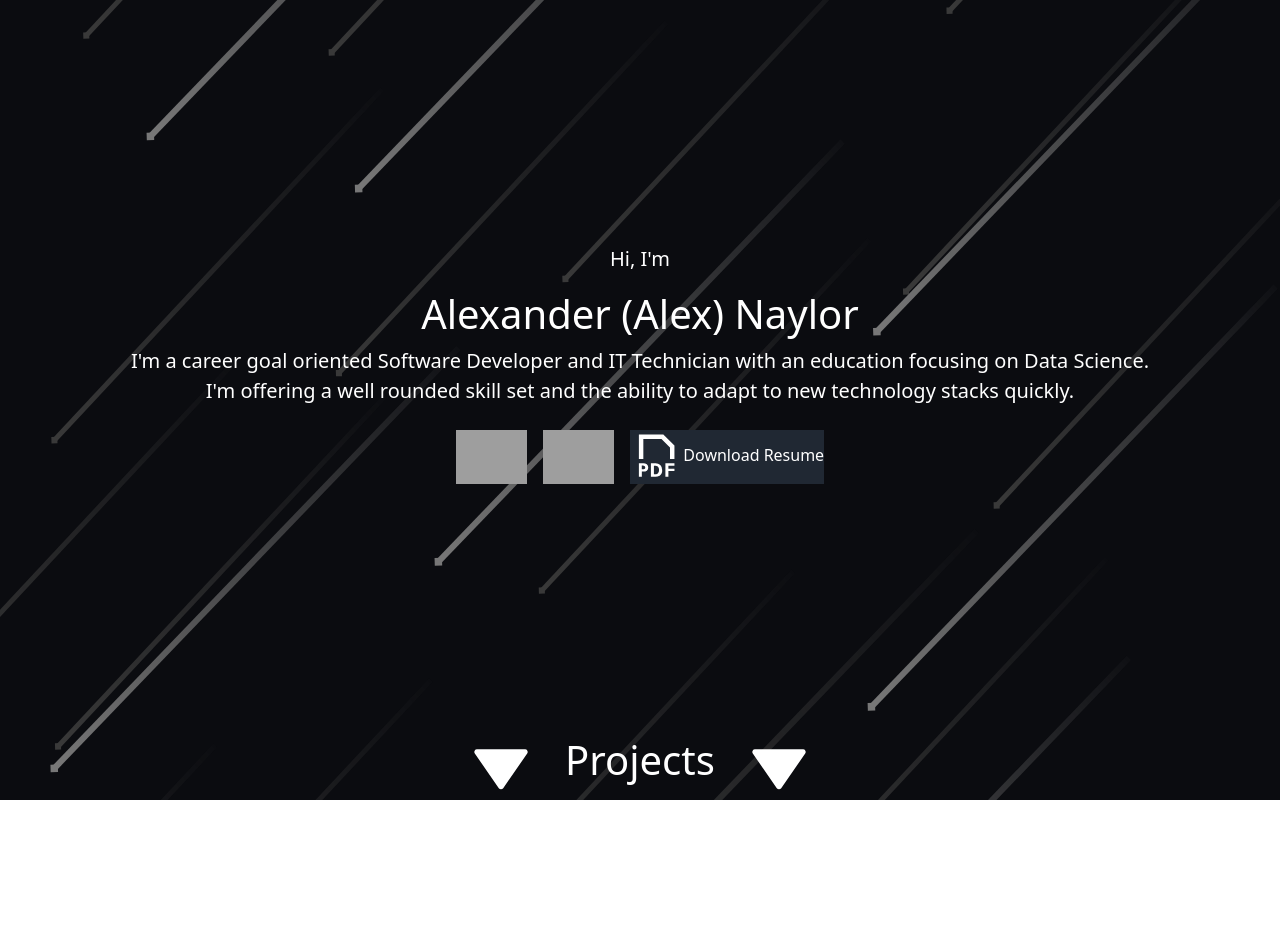
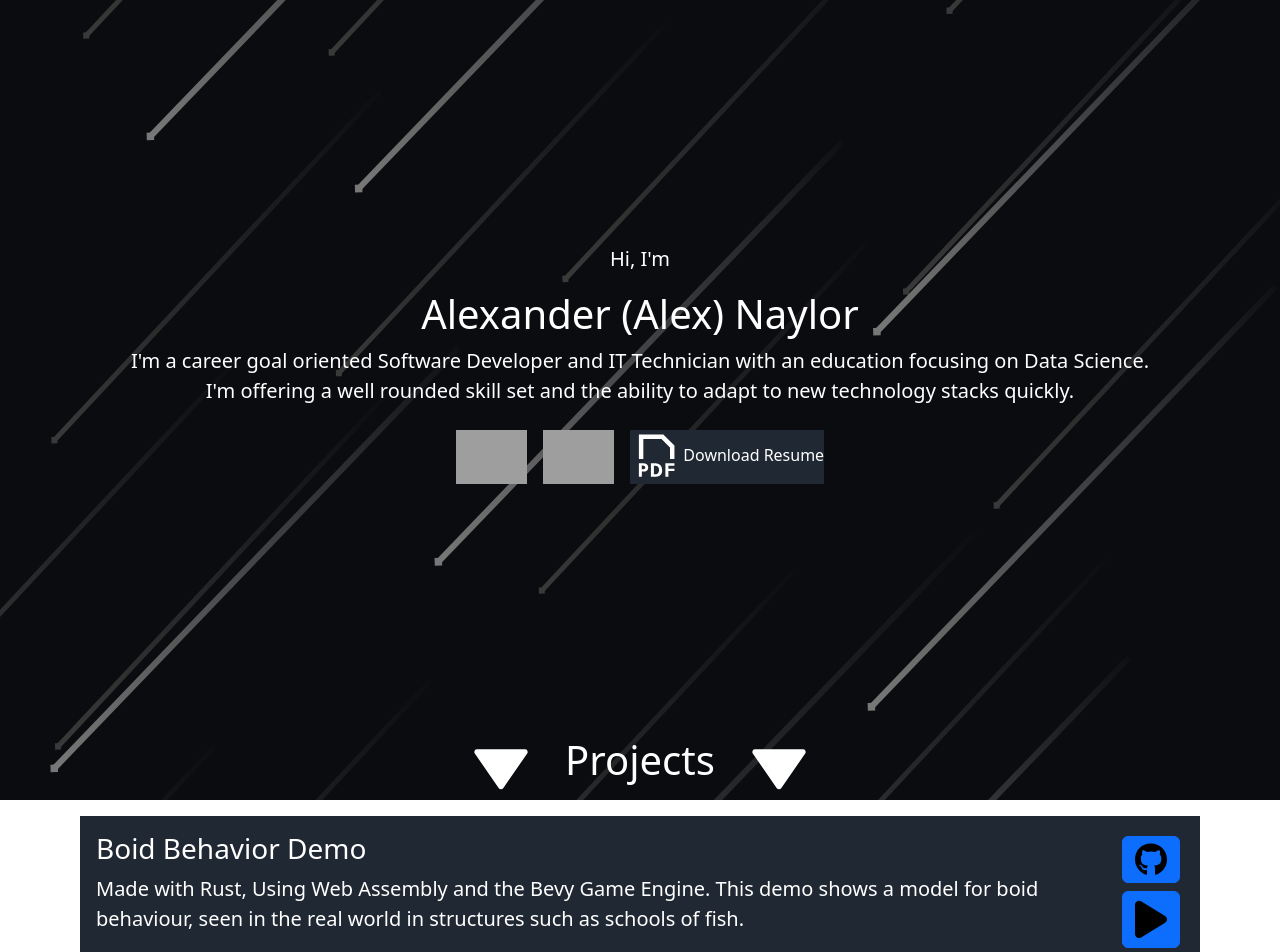
Before and after one commit to AlexNayl/alexnayl.github.io, a React (Create React App) app: page /projects in a window 1280 px wide. Shown: the top 952 px of the page. Built offline with nearby package versions, Linux system fonts and the light colour scheme; grey boxes are pictures that could not be loaded.

Commit message:
setup project rendering

```diff
--- /dev/null
+++ b/src/Projects.css
@@ -0,0 +1,12 @@
+.project{
+    background-color: var(--colorbg2);
+    text-align: left;
+}
+
+.btn{
+    transition: transform .2s;
+}
+
+.btn:hover{
+    transform: scale(1.1);
+}
--- a/src/Projects.js
+++ b/src/Projects.js
@@ -1,10 +1,53 @@
 import { PulseLoader } from "react-spinners";
-import { useState, CSSProperties } from "react";
+import { useState } from "react";
+import "./Projects.css"
+import GitHubIcon from "./svgComponents/GitHub";
+import PlayIcon from "./svgComponents/Play";
+
+async function loadProjects(setProjectData){
+    let data = (await (await fetch("/projects.json")).json()).projects
+    await new Promise(resolve => setTimeout(resolve, 2000)) //2 second delay to showcase loading logic
+
+    let output = []
+    for (const project of data){
+        let links = []
+        if (project.repo_url){
+            links.push(
+                <a href={project.repo_url} className="btn btn-primary m-1">
+                    <GitHubIcon width = {"2rem"}/>
+                </a>
+            )
+        }
+
+        if (project.run_url){
+            links.push(
+                <a href={project.run_url} className="btn btn-primary m-1">
+                    <PlayIcon width = {"2rem"}/>
+                </a>
+            )
+        }
+
+        output.push(
+            <div className="project d-flex m-3 p-3">
+                <div className="flex-column flex-grow-1">
+                    <h3>{project.name}</h3>
+                    <p>{project.desc}</p>
+                </div>
+                <div className="d-flex flex-column flex-shrink-1">
+                    {links}
+                </div>
+            </div>
+        )
+    }
+
+    setProjectData(output)
+}
 
 function Projects(){
     let [projectData, setProjectData] = useState(undefined)
+    loadProjects(setProjectData)
 
-    if(projectData == undefined){
+    if(projectData === undefined){
         //Loading
         return  <PulseLoader
                 color={'white'}
@@ -14,9 +57,9 @@
                 aria-label="Loading Spinner"
                 data-testid="loader"
             />
+    }else{
+        return projectData
     }
-
-    return <p>TODO:</p>
 }
 
 export default Projects
--- /dev/null
+++ b/src/svgComponents/GitHub.js
@@ -0,0 +1,7 @@
+import * as React from "react"
+const GitHubIcon = (props) => (
+  <svg xmlns="http://www.w3.org/2000/svg" viewBox="0 0 496 512" {...props}>
+    <path d="M165.9 397.4c0 2-2.3 3.6-5.2 3.6-3.3.3-5.6-1.3-5.6-3.6 0-2 2.3-3.6 5.2-3.6 3-.3 5.6 1.3 5.6 3.6zm-31.1-4.5c-.7 2 1.3 4.3 4.3 4.9 2.6 1 5.6 0 6.2-2s-1.3-4.3-4.3-5.2c-2.6-.7-5.5.3-6.2 2.3zm44.2-1.7c-2.9.7-4.9 2.6-4.6 4.9.3 2 2.9 3.3 5.9 2.6 2.9-.7 4.9-2.6 4.6-4.6-.3-1.9-3-3.2-5.9-2.9zM244.8 8C106.1 8 0 113.3 0 252c0 110.9 69.8 205.8 169.5 239.2 12.8 2.3 17.3-5.6 17.3-12.1 0-6.2-.3-40.4-.3-61.4 0 0-70 15-84.7-29.8 0 0-11.4-29.1-27.8-36.6 0 0-22.9-15.7 1.6-15.4 0 0 24.9 2 38.6 25.8 21.9 38.6 58.6 27.5 72.9 20.9 2.3-16 8.8-27.1 16-33.7-55.9-6.2-112.3-14.3-112.3-110.5 0-27.5 7.6-41.3 23.6-58.9-2.6-6.5-11.1-33.3 2.6-67.9 20.9-6.5 69 27 69 27 20-5.6 41.5-8.5 62.8-8.5s42.8 2.9 62.8 8.5c0 0 48.1-33.6 69-27 13.7 34.7 5.2 61.4 2.6 67.9 16 17.7 25.8 31.5 25.8 58.9 0 96.5-58.9 104.2-114.8 110.5 9.2 7.9 17 22.9 17 46.4 0 33.7-.3 75.4-.3 83.6 0 6.5 4.6 14.4 17.3 12.1C428.2 457.8 496 362.9 496 252 496 113.3 383.5 8 244.8 8zM97.2 352.9c-1.3 1-1 3.3.7 5.2 1.6 1.6 3.9 2.3 5.2 1 1.3-1 1-3.3-.7-5.2-1.6-1.6-3.9-2.3-5.2-1zm-10.8-8.1c-.7 1.3.3 2.9 2.3 3.9 1.6 1 3.6.7 4.3-.7.7-1.3-.3-2.9-2.3-3.9-2-.6-3.6-.3-4.3.7zm32.4 35.6c-1.6 1.3-1 4.3 1.3 6.2 2.3 2.3 5.2 2.6 6.5 1 1.3-1.3.7-4.3-1.3-6.2-2.2-2.3-5.2-2.6-6.5-1zm-11.4-14.7c-1.6 1-1.6 3.6 0 5.9 1.6 2.3 4.3 3.3 5.6 2.3 1.6-1.3 1.6-3.9 0-6.2-1.4-2.3-4-3.3-5.6-2z" />
+  </svg>
+)
+export default GitHubIcon
--- /dev/null
+++ b/src/svgComponents/Play.js
@@ -0,0 +1,7 @@
+import * as React from "react"
+const PlayIcon = (props) => (
+  <svg xmlns="http://www.w3.org/2000/svg" viewBox="0 0 384 512" {...props}>
+    <path d="M73 39c-14.8-9.1-33.4-9.4-48.5-.9S0 62.6 0 80v352c0 17.4 9.4 33.4 24.5 41.9S58.2 482 73 473l288-176c14.3-8.7 23-24.2 23-41s-8.7-32.2-23-41L73 39z" />
+  </svg>
+)
+export default PlayIcon
```
Also changed, not shown: src/assets/github.svg (deleted), src/assets/play-solid.svg (deleted).
